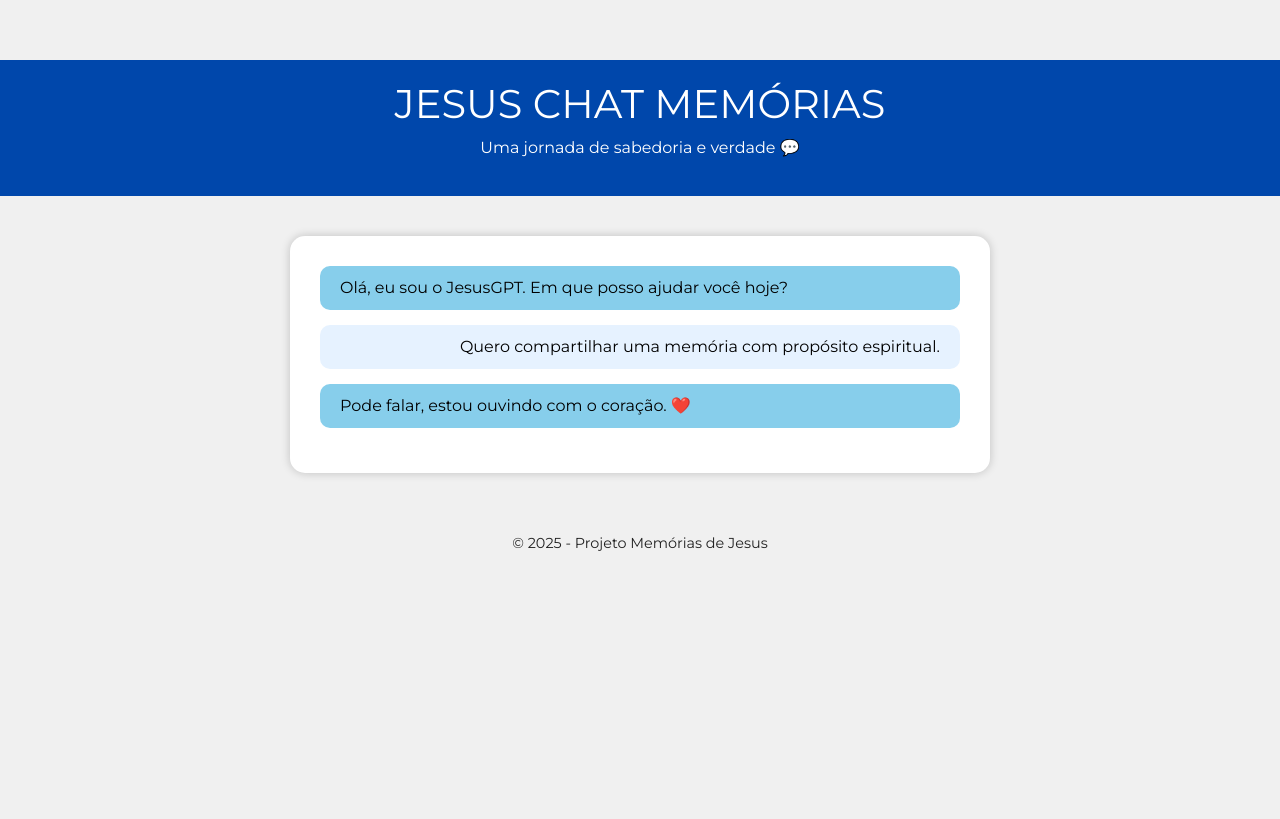
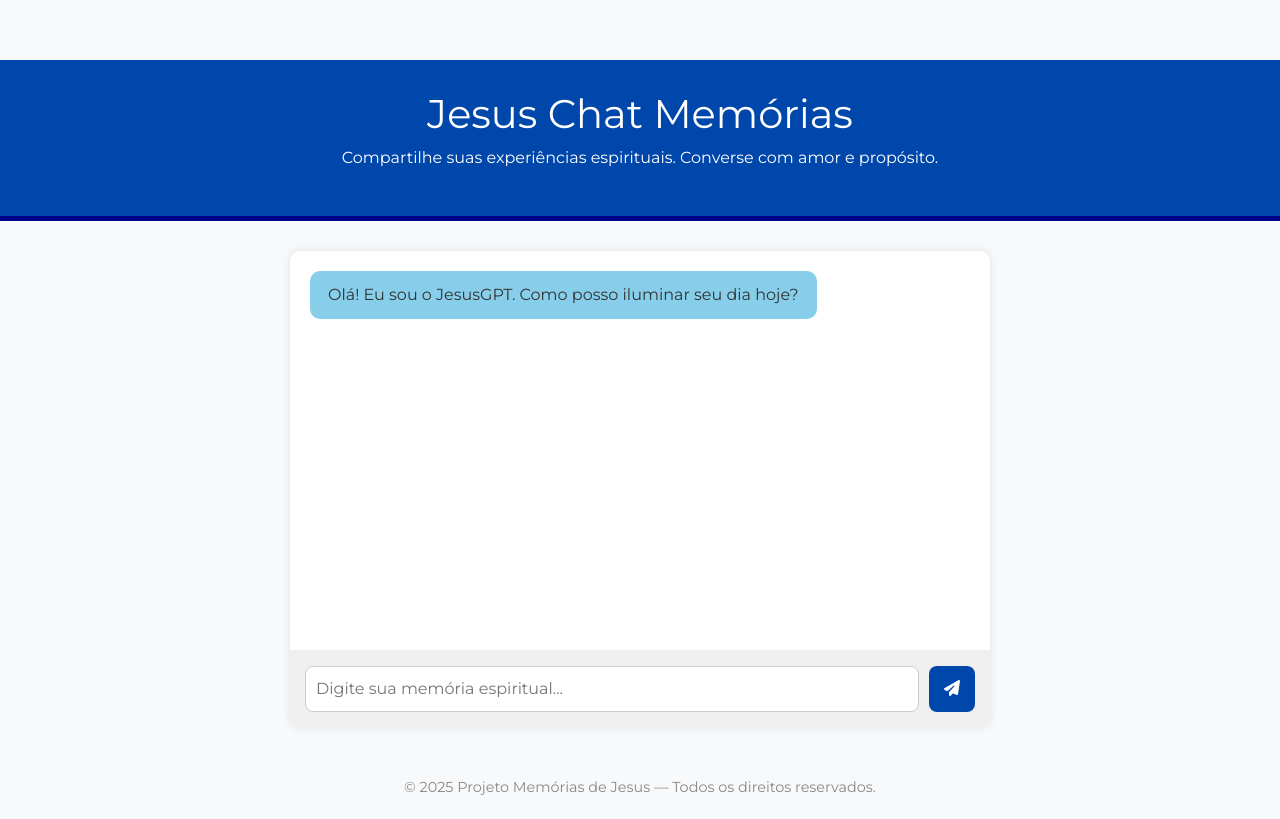
Before and after one commit to jesusmjunior/MEMORIASJESUS, a Flask app: page / in a window 1280 px wide. Before the commit the page ends 551 px from the top, so only its background shows below. Run offline with Flask 3, Linux system fonts and the light colour scheme.

Commit message:
Update memory.html

```diff
--- a/templates/memory.html
+++ b/templates/memory.html
@@ -3,90 +3,143 @@
 <head>
   <meta charset="UTF-8">
   <meta name="viewport" content="width=device-width, initial-scale=1.0">
-    <title>JESUS CHAT MEMÓRIAS</title>
-
-    <!-- Bootstrap + FontAwesome + Google Fonts -->
+  <title>Jesus Chat Memórias</title>
   <link href="https://cdn.jsdelivr.net/npm/bootstrap@5.3.0/dist/css/bootstrap.min.css" rel="stylesheet">
   <link href="https://cdnjs.cloudflare.com/ajax/libs/font-awesome/6.4.0/css/all.min.css" rel="stylesheet">
-    <link rel="preconnect" href="https://fonts.googleapis.com">
-    <link rel="preconnect" href="https://fonts.gstatic.com" crossorigin>
-    <link href="https://fonts.googleapis.com/css2?family=Montserrat:wght@400;600;700;800&display=swap" rel="stylesheet">
+  <link href="https://fonts.googleapis.com/css2?family=Montserrat:wght@400;600;700&display=swap" rel="stylesheet">
 
   <style>
-        :root {
-            --primary: #0047AB;
-            --primary-dark: #00008B;
-            --secondary: #1E90FF;
-            --accent: #87CEEB;
-            --light-blue: #E6F2FF;
-            --dark: #000000;
-            --dark-gray: #222222;
-            --light: #FFFFFF;
-            --gray: #F0F0F0;
-        }
-
     body {
       font-family: 'Montserrat', sans-serif;
-            background-color: var(--gray);
-            color: var(--dark);
+      background-color: #f8f9fa;
+      color: #333;
       padding-top: 60px;
-            overflow-x: hidden;
     }
 
     header {
-            background-color: var(--primary);
+      background-color: #0047AB;
       color: white;
-            padding: 20px;
+      padding: 30px 15px;
       text-align: center;
+      border-bottom: 5px solid #00008B;
     }
 
-        .chatbox {
-            margin: 40px auto;
+    .chat-container {
       max-width: 700px;
-            padding: 30px;
-            background-color: var(--light);
-            border-radius: 15px;
-            box-shadow: 0 0 10px rgba(0,0,0,0.2);
+      margin: 30px auto;
+      background: white;
+      border-radius: 10px;
+      box-shadow: 0 0 10px rgba(0,0,0,0.1);
+      overflow: hidden;
+    }
+
+    .chat-box {
+      padding: 20px;
+      height: 400px;
+      overflow-y: auto;
+      border-bottom: 1px solid #eee;
     }
 
     .message {
-            padding: 10px 20px;
+      margin-bottom: 15px;
+      padding: 12px 18px;
       border-radius: 10px;
-            margin-bottom: 15px;
+      max-width: 80%;
     }
 
-        .message.user {
-            background-color: var(--light-blue);
-            text-align: right;
+    .user {
+      background-color: #E6F2FF;
+      align-self: flex-end;
+      margin-left: auto;
     }
 
-        .message.bot {
-            background-color: var(--accent);
-            text-align: left;
+    .bot {
+      background-color: #87CEEB;
+      align-self: flex-start;
+      margin-right: auto;
+    }
+
+    .chat-input {
+      padding: 15px;
+      display: flex;
+      gap: 10px;
+      background-color: #f0f0f0;
+    }
+
+    .chat-input input {
+      flex: 1;
+      padding: 10px;
+      border-radius: 8px;
+      border: 1px solid #ccc;
+    }
+
+    .chat-input button {
+      background-color: #0047AB;
+      border: none;
+      padding: 10px 15px;
+      color: white;
+      border-radius: 8px;
+      transition: 0.3s;
+    }
+
+    .chat-input button:hover {
+      background-color: #00337A;
     }
 
     footer {
       text-align: center;
       padding: 20px;
+      color: #888;
       font-size: 0.9em;
-            color: var(--dark-gray);
     }
   </style>
 </head>
 <body>
+
 <header>
-        <h1>JESUS CHAT MEMÓRIAS</h1>
-        <p>Uma jornada de sabedoria e verdade 💬</p>
+  <h1>Jesus Chat Memórias</h1>
+  <p>Compartilhe suas experiências espirituais. Converse com amor e propósito.</p>
 </header>
 
-    <div class="chatbox">
-        <div class="message bot">Olá, eu sou o JesusGPT. Em que posso ajudar você hoje?</div>
-        <div class="message user">Quero compartilhar uma memória com propósito espiritual.</div>
-        <div class="message bot">Pode falar, estou ouvindo com o coração. ❤️</div>
+<div class="chat-container d-flex flex-column">
+  <div class="chat-box d-flex flex-column" id="chat-box">
+    <div class="message bot">Olá! Eu sou o JesusGPT. Como posso iluminar seu dia hoje?</div>
+  </div>
+  <form class="chat-input" onsubmit="sendMessage(event)">
+    <input type="text" id="user-input" placeholder="Digite sua memória espiritual..." required />
+    <button type="submit"><i class="fas fa-paper-plane"></i></button>
+  </form>
 </div>
 
 <footer>
-        &copy; 2025 - Projeto Memórias de Jesus
+  &copy; 2025 Projeto Memórias de Jesus — Todos os direitos reservados.
 </footer>
+
+<script>
+  function sendMessage(event) {
+    event.preventDefault();
+    const input = document.getElementById('user-input');
+    const text = input.value.trim();
+    if (!text) return;
+
+    const chatBox = document.getElementById('chat-box');
+
+    // Criar mensagem do usuário
+    const userMsg = document.createElement('div');
+    userMsg.className = 'message user';
+    userMsg.textContent = text;
+    chatBox.appendChild(userMsg);
+
+    // Resposta automática do bot
+    const botMsg = document.createElement('div');
+    botMsg.className = 'message bot';
+    botMsg.textContent = 'Estou refletindo sobre isso com carinho... 🙏';
+    chatBox.appendChild(botMsg);
+
+    input.value = '';
+    chatBox.scrollTop = chatBox.scrollHeight;
+  }
+</script>
+
 </body>
 </html>
```
Lines whose indentation alone changed are shown as unchanged.
